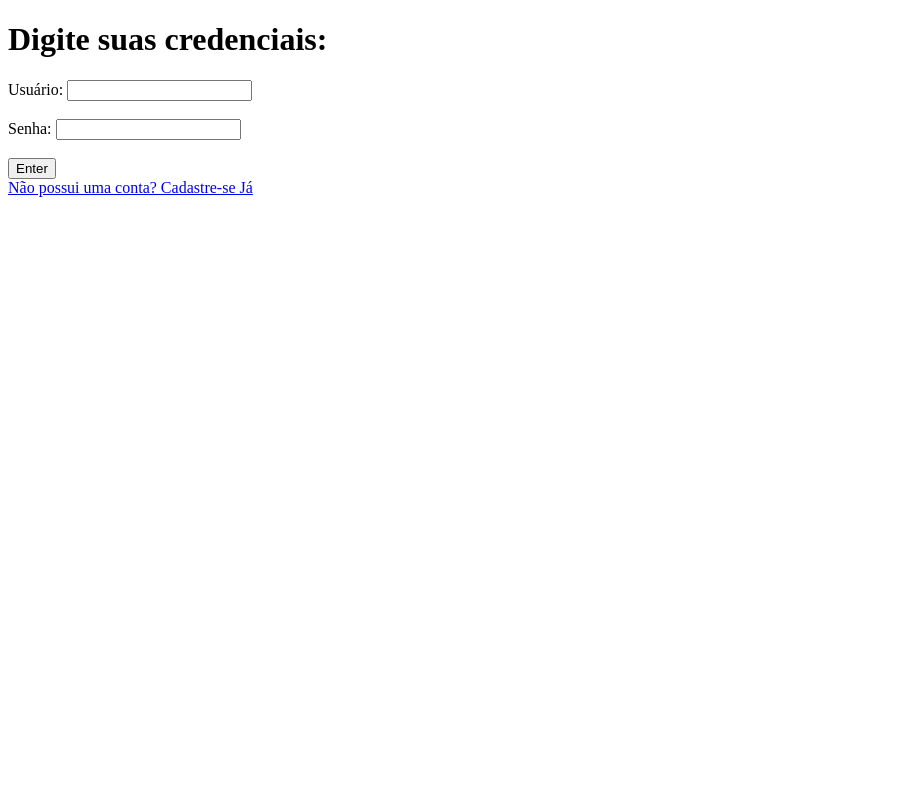
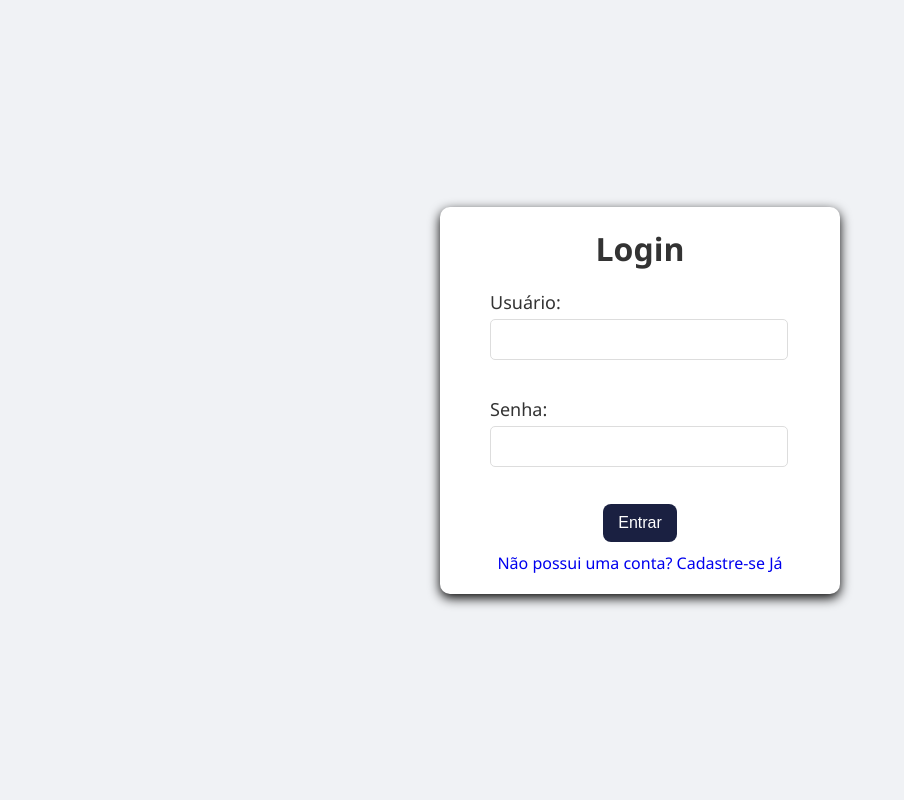
Before and after one commit to jocov23/catalogo-livros, a Django app: page / in a window 1280 px wide. Shown: the whole page, without its empty margins (0-904 px from the left). Run offline with Django 5.2, Linux system fonts and the light colour scheme.

Commit message:
added new login appearance

```diff
--- a/app/core/settings.py
+++ b/app/core/settings.py
@@ -121,7 +121,7 @@ USE_TZ = True
 # Static files (CSS, JavaScript, Images)
 # https://docs.djangoproject.com/en/5.2/howto/static-files/
 
-STATIC_URL = 'static/'
+STATIC_URL = '/static/'
 
 # Default primary key field type
 # https://docs.djangoproject.com/en/5.2/ref/settings/#default-auto-field
--- /dev/null
+++ b/app/usuarios/static/style.css
@@ -0,0 +1,61 @@
+*{
+    margin: 0;
+    padding: 0;
+    border: 0;
+}
+body{
+    font-family:'Segoe UI', Tahoma, Geneva, Verdana, sans-serif;
+    background-color: #f0f2f5;
+    display: flex;
+    justify-content: center;
+    align-items:center;
+    height:100vh;
+}
+.login-container{
+    background-color: #fff;
+    padding:20px 50px;
+    border-radius: 10px;
+    box-shadow: 0 4px 12px rgba(0,0,0.2);
+    text-align: center;
+    width:300px;
+    height:300x;
+
+    h1{
+        margin-bottom: 20px;
+        color: #333;
+    }
+    .form-group{
+        margin-bottom: 15px;
+        text-align: left;
+    }
+    label{
+        display: block;
+        font-size:18px;
+        margin-bottom: 5px;
+        color: #333
+    }
+    input{
+        width: 280px;
+        padding: 8px;
+        font-size: 20px;
+        border: 1px solid #ddd;
+        border-radius: 5px;
+        outline:none;
+    }
+    button{
+        background-color: #1a2041;
+        color:#fff;
+        padding: 10px 15px;
+        border:none;
+        border-radius: 8px;
+        cursor:pointer;
+        font-size: 16px;
+        margin-bottom: 10px;
+    }
+    button:hover{
+        background-color: darkblue;
+    }
+    a{
+        text-decoration: none;
+    }
+}
--- a/app/usuarios/templates/login.html
+++ b/app/usuarios/templates/login.html
@@ -1,28 +1,33 @@
+{% load static %}
+
 <!DOCTYPE html>
-<htnml>
+<htnml lang="pt-BR">
     <head>
         <meta charset="UTF-8">
+        <link rel="stylesheet" href="{% static 'style.css' %}">
        <title>Faça seu Login</title>
     </head>
     <body>
+        <div class="login-container">
             {% if mensagem %}
                 <p style="color:red">{{mensagem}}</p>
             {% endif %}
 
-        <h1>Digite suas credenciais:</h1>
+            <h1>Login</h1>
             <form method="post">
                 {% csrf_token %}
-
+                <div class="form-group">
                     <label for="Usuario">Usuário:</label>
                     <input type="text" id="usuario" name="usuario" required><br><br>
-
+                </div>
+                <div class="form-group">
                     <label for="senha">Senha:</label>
                     <input type="password" id="senha" name="senha" required><br><br>
+                </div>
 
-            <button type="submit">Enter</button>
-
+                <button type="submit">Entrar</button>
             </form>
-
             <a href = "{% url 'cadastro' %}" title= "Ir para Cadastro">Não possui uma conta? Cadastre-se Já</a>
+        </div>
     </body>
 </htnml>
```
Lines whose indentation alone changed are shown as unchanged.
